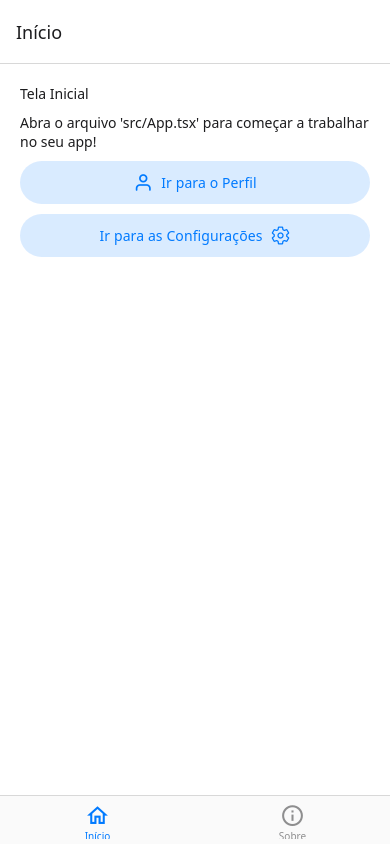
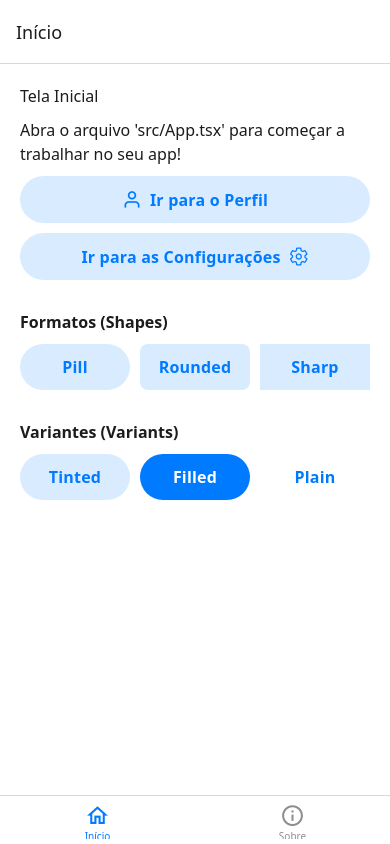
Before and after one commit to carlosxfelipe/react-navigation-template, a React Native app: screen / in a window 390 px wide. Built offline with nearby package versions, Linux system fonts and the light colour scheme; what expo-linking would draw is missing.

Commit message:
feat: enhance Button component with shape variants and update styles; refactor Icon props for clarity; improve Text component styling; add button examples in Home screen; adjust theme colors for tabBar

```diff
--- a/src/components/Button.tsx
+++ b/src/components/Button.tsx
@@ -16,6 +16,7 @@ import { Text } from "./Text";
 type ButtonBaseProps = Omit<PlatformPressableProps, "children"> & {
   variant?: "plain" | "tinted" | "filled";
   color?: string;
+  shape?: "pill" | "rounded" | "sharp";
   children: string | string[];
   iconLeft?: React.ReactNode;
   iconRight?: React.ReactNode;
@@ -24,16 +25,14 @@ type ButtonBaseProps = Omit<PlatformPressableProps, "children"> & {
 type ButtonLinkProps<ParamList extends ReactNavigation.RootParamList> =
   LinkProps<ParamList> & Omit<ButtonBaseProps, "onPress">;
 
-const BUTTON_RADIUS = 40;
-
 export function Button<ParamList extends ReactNavigation.RootParamList>(
-  props: ButtonLinkProps<ParamList>
+  props: ButtonLinkProps<ParamList>,
 ): React.JSX.Element;
 
 export function Button(props: ButtonBaseProps): React.JSX.Element;
 
 export function Button<ParamList extends ReactNavigation.RootParamList>(
-  props: ButtonBaseProps | ButtonLinkProps<ParamList>
+  props: ButtonBaseProps | ButtonLinkProps<ParamList>,
 ) {
   if ("screen" in props || "action" in props) {
     // @ts-expect-error: This is already type-checked by the prop types
@@ -59,6 +58,7 @@ function ButtonLink<ParamList extends ReactNavigation.RootParamList>({
 function ButtonBase({
   variant = "tinted",
   color: customColor,
+  shape = "pill",
   android_ripple,
   style,
   children,
@@ -90,17 +90,18 @@ function ButtonBase({
       break;
   }
 
+  const borderRadius = shape === "pill" ? 40 : shape === "rounded" ? 8 : 0;
+
   return (
     <PlatformPressable
       {...rest}
       android_ripple={{
-        radius: BUTTON_RADIUS,
         color: Color(textColor).fade(0.85).string(),
         ...android_ripple,
       }}
       pressOpacity={Platform.OS === "ios" ? undefined : 1}
       hoverEffect={{ color: textColor }}
-      style={[{ backgroundColor }, styles.button, style]}
+      style={[{ backgroundColor, borderRadius }, styles.button, style]}
     >
       <View style={styles.content}>
         {iconLeft && <View style={styles.icon}>{iconLeft}</View>}
@@ -118,8 +119,7 @@ function ButtonBase({
 const styles = StyleSheet.create({
   button: {
     paddingHorizontal: 24,
-    paddingVertical: 10,
-    borderRadius: BUTTON_RADIUS,
+    paddingVertical: 12,
     borderCurve: "continuous",
   },
   content: {
@@ -133,9 +133,10 @@ const styles = StyleSheet.create({
     justifyContent: "center",
   },
   text: {
-    fontSize: 14,
-    lineHeight: 20,
-    letterSpacing: 0.1,
+    fontSize: 16,
+    lineHeight: 22,
+    fontWeight: "600",
+    letterSpacing: 0.2,
     textAlign: "center",
   },
 });
--- a/src/components/Icon.tsx
+++ b/src/components/Icon.tsx
@@ -10,7 +10,7 @@ type IoniconName = keyof typeof Ionicons.glyphMap;
 type BaseIconProps = {
   size?: number;
   color?: string;
-  usePrimaryColor?: boolean;
+  primary?: boolean;
   style?: any;
 };
 
@@ -33,7 +33,7 @@ export function Icon({
   name,
   size = 20,
   color,
-  usePrimaryColor,
+  primary,
   style,
 }: IconProps) {
   const colorScheme = useColorScheme();
@@ -41,11 +41,7 @@ export function Icon({
 
   const iconColor =
     color ??
-    (usePrimaryColor
-      ? colors.primary
-      : colorScheme === "dark"
-        ? "#fff"
-        : "#000");
+    (primary ? colors.primary : colorScheme === "dark" ? "#fff" : "#000");
 
   switch (type) {
     case "MaterialIcons":
--- a/src/components/Text.tsx
+++ b/src/components/Text.tsx
@@ -8,7 +8,15 @@ export function Text({ style, ...rest }: TextProps) {
   return (
     <NativeText
       {...rest}
-      style={[{ color: colors.text }, fonts.regular, style]}
+      style={[
+        {
+          color: colors.text,
+          fontSize: 16,
+          lineHeight: 24,
+        },
+        fonts.regular,
+        style,
+      ]}
     />
   );
 }
--- a/src/navigation/screens/Home.tsx
+++ b/src/navigation/screens/Home.tsx
@@ -1,4 +1,4 @@
-import { StyleSheet } from "react-native";
+import { StyleSheet, View } from "react-native";
 import { ThemedView } from "../../components/ThemedView";
 import { Text } from "../../components/Text";
 import { Button } from "../../components/Button";
@@ -15,19 +15,43 @@ export function Home() {
       <Button
         screen="Profile"
         params={{ user: "carlos" }}
-        iconLeft={<Icon type="Feather" name="user" usePrimaryColor />}
+        iconLeft={<Icon type="Feather" name="user" primary />}
       >
         Ir para o Perfil
       </Button>
 
       <Button
         screen="Settings"
-        iconRight={
-          <Icon type="Ionicons" name="settings-outline" usePrimaryColor />
-        }
+        iconRight={<Icon type="Ionicons" name="settings-outline" primary />}
       >
         Ir para as Configurações
       </Button>
+
+      <Text style={styles.sectionTitle}>Formatos (Shapes)</Text>
+      <View style={styles.row}>
+        <Button shape="pill" style={styles.flexButton}>
+          Pill
+        </Button>
+        <Button shape="rounded" style={styles.flexButton}>
+          Rounded
+        </Button>
+        <Button shape="sharp" style={styles.flexButton}>
+          Sharp
+        </Button>
+      </View>
+
+      <Text style={styles.sectionTitle}>Variantes (Variants)</Text>
+      <View style={styles.row}>
+        <Button variant="tinted" style={styles.flexButton}>
+          Tinted
+        </Button>
+        <Button variant="filled" style={styles.flexButton}>
+          Filled
+        </Button>
+        <Button variant="plain" style={styles.flexButton}>
+          Plain
+        </Button>
+      </View>
     </ThemedView>
   );
 }
@@ -38,4 +62,17 @@ const styles = StyleSheet.create({
     padding: 20,
     gap: 10,
   },
+  sectionTitle: {
+    marginTop: 20,
+    fontWeight: "bold",
+    fontSize: 16,
+  },
+  row: {
+    flexDirection: "row",
+    gap: 10,
+  },
+  flexButton: {
+    flex: 1,
+    paddingHorizontal: 0,
+  },
 });
--- a/src/themes/DarkTheme.ts
+++ b/src/themes/DarkTheme.ts
@@ -8,7 +8,7 @@ export const DarkTheme: Theme = {
     background: "rgb(1, 1, 1)",
     card: "rgb(18, 18, 18)",
     header: "rgb(18, 18, 18)",
-    tabBar: "rgb(12, 12, 12)",
+    tabBar: "rgb(18, 18, 18)",
     text: "rgb(229, 229, 231)",
     border: "rgb(39, 39, 41)",
     notification: "rgb(255, 69, 58)",
--- a/src/themes/DefaultTheme.ts
+++ b/src/themes/DefaultTheme.ts
@@ -8,7 +8,7 @@ export const DefaultTheme: Theme = {
     background: "rgb(242, 242, 242)",
     card: "rgb(255, 255, 255)",
     header: "rgb(255, 255, 255)",
-    tabBar: "rgb(250, 250, 250)",
+    tabBar: "rgb(255, 255, 255)",
     text: "rgb(28, 28, 30)",
     border: "rgb(216, 216, 216)",
     notification: "rgb(255, 59, 48)",
```
